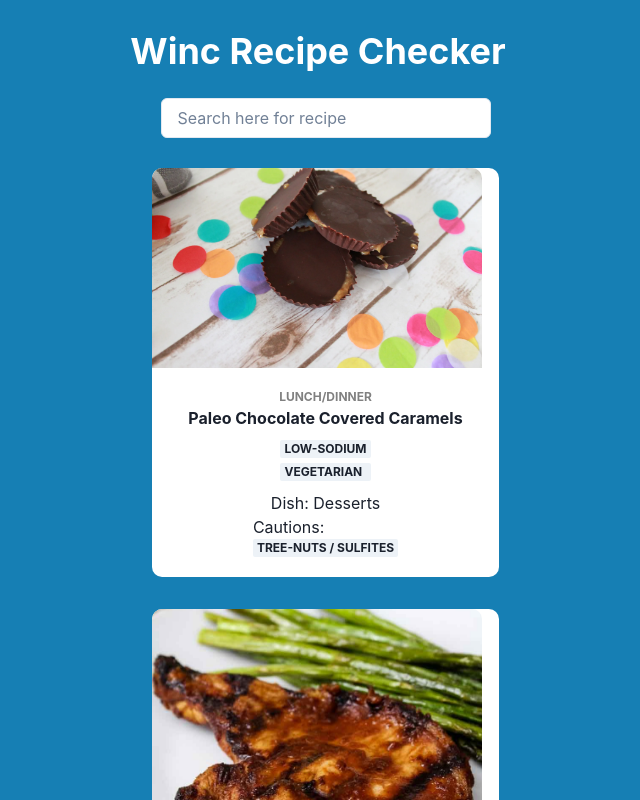
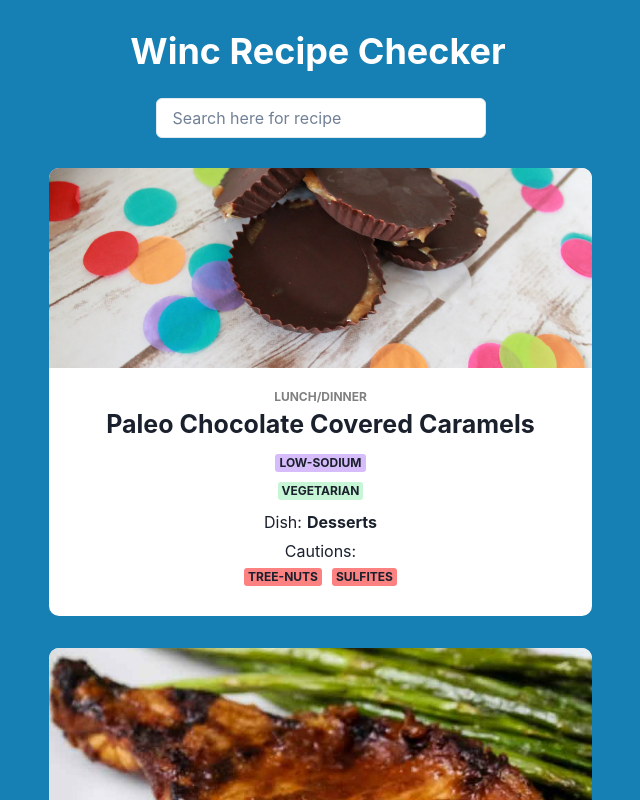
Before and after one commit to alexandrahendriks/REACT_Recipe_App, a React (Vite) app: page / in a window 1280 px wide. Shown: the top 800 px of the page, without its empty margins (322-962 px from the left). Built offline with nearby package versions, Linux system fonts and the light colour scheme.

Commit message:
added styling and javascript

```diff
--- a/src/components/DisplayRecipes.jsx
+++ b/src/components/DisplayRecipes.jsx
@@ -13,15 +13,17 @@ export const DisplayRecipes = ({ recipes, onClick }) => {
           onClick={onClick}
           image={recipe.recipe.image}
           label={recipe.recipe.label}
-          dietLabels={recipe.recipe.dietLabels.join(" / ")}
-          cautions={recipe.recipe.cautions.join(" / ")}
+          dietLabels={recipe.recipe.dietLabels}
+          cautions={recipe.recipe.cautions}
           mealType={recipe.recipe.mealType}
           dishType={recipe.recipe.dishType.map(
             (a) => a.charAt(0).toUpperCase() + a.substr(1)
           )}
-          healthLabels={recipe.recipe.healthLabels
-            .filter((label) => label === "Vegetarian" || label === "Vegan")
-            .join(" / ")}
+          healthLabels={recipe.recipe.healthLabels.filter((label) => {
+            if (label === "Vegetarian" || label === "Vegan") {
+              return label;
+            }
+          })}
         />
       ))}
     </Grid>
--- a/src/components/SearchRecipe.jsx
+++ b/src/components/SearchRecipe.jsx
@@ -28,6 +28,7 @@ export const SearchRecipe = ({ recipes, onClick }) => {
         gridTemplateColumns={"repeat(1, 1fr)"}
         gridTemplateRows={"auto"}
         marginLeft={"15px"}
+        mr="10px"
       >
         <DisplayRecipes
           className="displaying-all-recipes"
--- a/src/components/UI/DisplayRecipe.jsx
+++ b/src/components/UI/DisplayRecipe.jsx
@@ -1,4 +1,4 @@
-import { Badge, Box, Flex, Image } from "@chakra-ui/react";
+import { Badge, Box, Container, Flex, Image } from "@chakra-ui/react";
 
 export const DisplayRecipe = ({
   image,
@@ -30,7 +30,7 @@ export const DisplayRecipe = ({
         objectFit="cover"
         src={image}
         alt=""
-        width="330px"
+        width="auto"
         height="200px"
       />
       <Box
@@ -47,31 +47,80 @@ export const DisplayRecipe = ({
         <Box
           className="name-of-food"
           display={"flex"}
-          flexfontSize={"20px"}
+          fontSize={"25px"}
           fontWeight={"bold"}
+          width="100%"
+          justifyContent={"center"}
         >
           {label}
         </Box>
         <Box
-          className="wrapper-healt-and-diet-labels"
+          className="wrapper-diet-labels"
           display={"flex"}
-          flexDirection={"column"}
-          rowGap={"5px"}
+          flexDirection={"row"}
+          columnGap={"15px"}
           mt={"10px"}
           mb={"10px"}
         >
-          <Badge className="diet-labels">{dietLabels}</Badge>
-          <Badge className="health-labels">{healthLabels}</Badge>
+          {dietLabels.map((label) => {
+            return (
+              <Badge
+                backgroundColor={"#D6BCFA"}
+                borderBottomRadius={"3px"}
+                borderTopRadius={"3px"}
+                className="diet-labels"
+                key={label}
+              >
+                {label}
+              </Badge>
+            );
+          })}
         </Box>
-
-        <Box className="dish-type">Dish: {dishType}</Box>
+        <Box
+          className="wrapper-healt-labels"
+          display={"flex"}
+          flexDirection={"row"}
+          columnGap={"10px"}
+          mb={"10px"}
+        >
+          {healthLabels.map((label) => {
+            return (
+              <Badge
+                backgroundColor={"#C6F6D5"}
+                borderBottomRadius={"3px"}
+                borderTopRadius={"3px"}
+                className="health-labels"
+              >
+                {label}
+              </Badge>
+            );
+          })}
+        </Box>
+        <Flex flexDir={"row"} columnGap={"5px"}>
+          <Box className="dish-type">Dish:</Box>
+          <Box fontWeight={"bold"}>{dishType}</Box>
+        </Flex>
+        <Box mt="5px">Cautions:</Box>
         <Box
           className="cautions-title"
           display={"flex"}
-          flexDirection={"column"}
+          flexDirection={"row"}
+          columnGap={"10px"}
+          mb={"10px"}
+          mt="5px"
         >
-          Cautions:
-          <Badge className="cautions">{cautions}</Badge>
+          {cautions.map((label) => {
+            return (
+              <Badge
+                backgroundColor={"#FC8181"}
+                borderBottomRadius={"3px"}
+                borderTopRadius={"3px"}
+                className="cautions"
+              >
+                {label}
+              </Badge>
+            );
+          })}
         </Box>
       </Box>
     </Flex>
--- a/src/components/UI/TextInput.jsx
+++ b/src/components/UI/TextInput.jsx
@@ -6,7 +6,7 @@ export const TextInput = ({ onChange, ...props }) => {
       className="input"
       backgroundColor={"white"}
       mb={"30px"}
-      ml={"15px"}
+      ml={"5px"}
       width={"330px"}
       type="text"
       placeholder="Search here for recipe"
--- a/src/pages/RecipesPage.jsx
+++ b/src/pages/RecipesPage.jsx
@@ -14,6 +14,7 @@ export const RecipesPage = () => {
       padding={"0px"}
       backgroundColor={"rgb(22, 127, 180)"}
       maxWidth={"100vw"}
+      textAlign={"center"}
     >
       {useRecipe ? (
         <>
```
